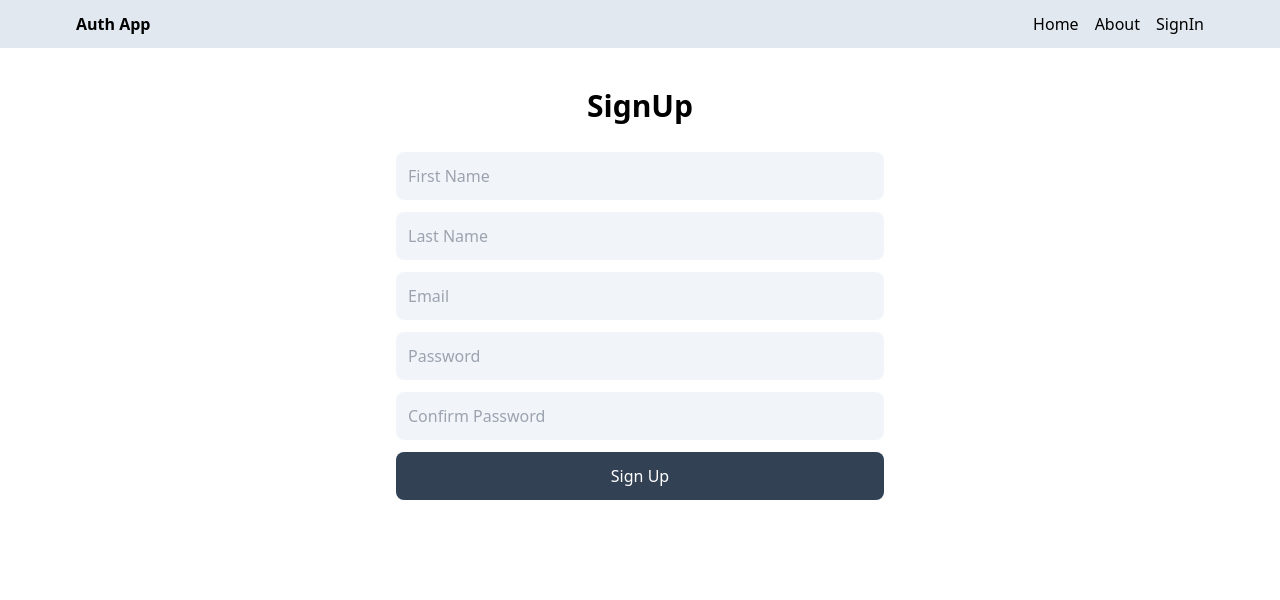
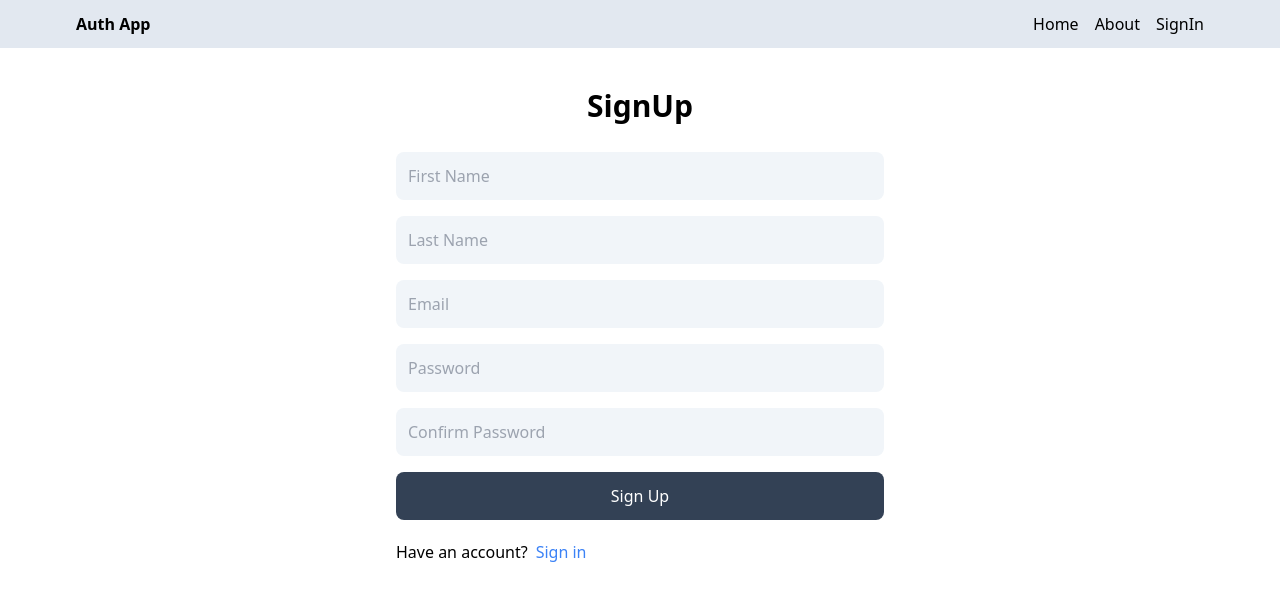
Before and after one commit to avishkakavindu/mern-fullstack-client, a React (Create React App) app: page /sign-up in a window 1280 px wide. Shown: the top 600 px of the page. Built offline with nearby package versions, Linux system fonts and the light colour scheme.

Commit message:
FE: complete sign up page ui

```diff
--- a/src/pages/Auth/SignUp/index.tsx
+++ b/src/pages/Auth/SignUp/index.tsx
@@ -1,5 +1,7 @@
 import React from 'react';
+import { Link } from 'react-router-dom';
 import { useForm, SubmitHandler } from 'react-hook-form';
+
 import { ISignUpInput } from '../../../types/auth/auth.interface';
 
 function SignUp() {
@@ -18,7 +20,7 @@ function SignUp() {
     <div className="p-3 max-w-lg mx-auto">
       <h1 className="text-3xl text-center font-semibold my-7">SignUp</h1>
 
-      <form className="flex flex-col form  gap-3" onSubmit={handleSubmit(onSubmit)}>
+      <form className="flex flex-col form gap-4" onSubmit={handleSubmit(onSubmit)}>
         <div className="flex flex-col">
           <input
             type="text"
@@ -114,6 +116,13 @@ function SignUp() {
           Sign Up
         </button>
       </form>
+
+      <div className="flex gap-2 mt-5">
+        <p>Have an account?</p>
+        <Link to="/sign-in">
+          <span className="text-blue-500">Sign in</span>
+        </Link>
+      </div>
     </div>
   );
 }
```
